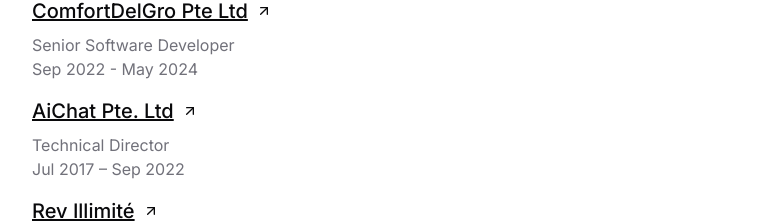
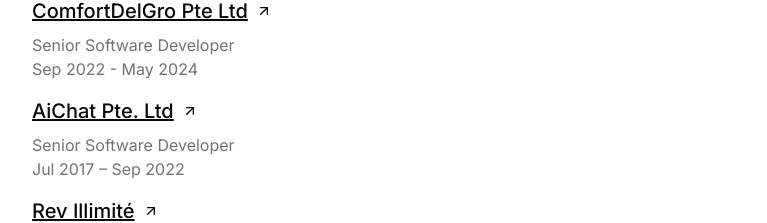
Before and after one commit to pzinwai/portfolio, a Next.js app: page / in a window 1280 px wide. Shown: the part 1069-1292 px from the top of the page, without its empty margins (256-1023 px from the left). Built offline with nearby package versions, Linux system fonts and the light colour scheme; no server answers; the database is empty; a web font is replaced by a local one.

Commit message:
Update role

```diff
--- a/src/components/experiences.tsx
+++ b/src/components/experiences.tsx
@@ -39,7 +39,7 @@ export default function Experiences() {
           AiChat Pte. Ltd
           <ArrowUpRight className='h-4 w-4 transition-transform group-hover:-translate-y-1 group-hover:translate-x-1' />
         </a>
-        <p className='text-muted-foreground'>Technical Director</p>
+        <p className='text-muted-foreground'>Senior Software Developer</p>
         <p className='text-muted-foreground'>Jul 2017 – Sep 2022</p>
       </div>
       <div className='mt-4'>
```
